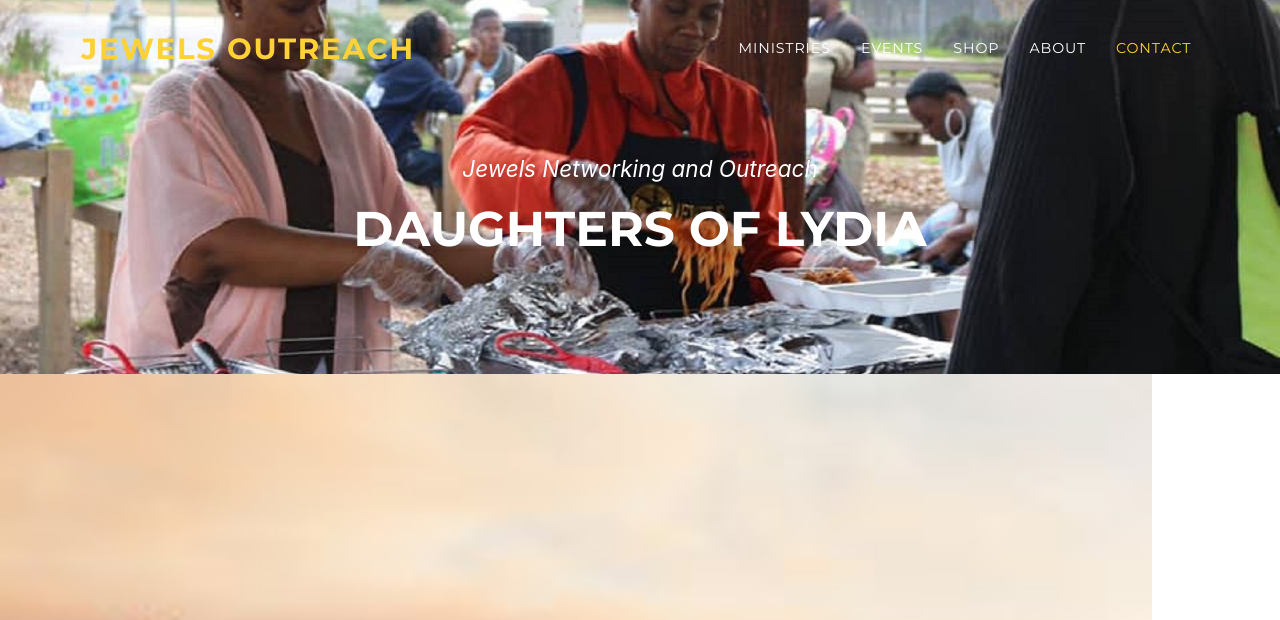
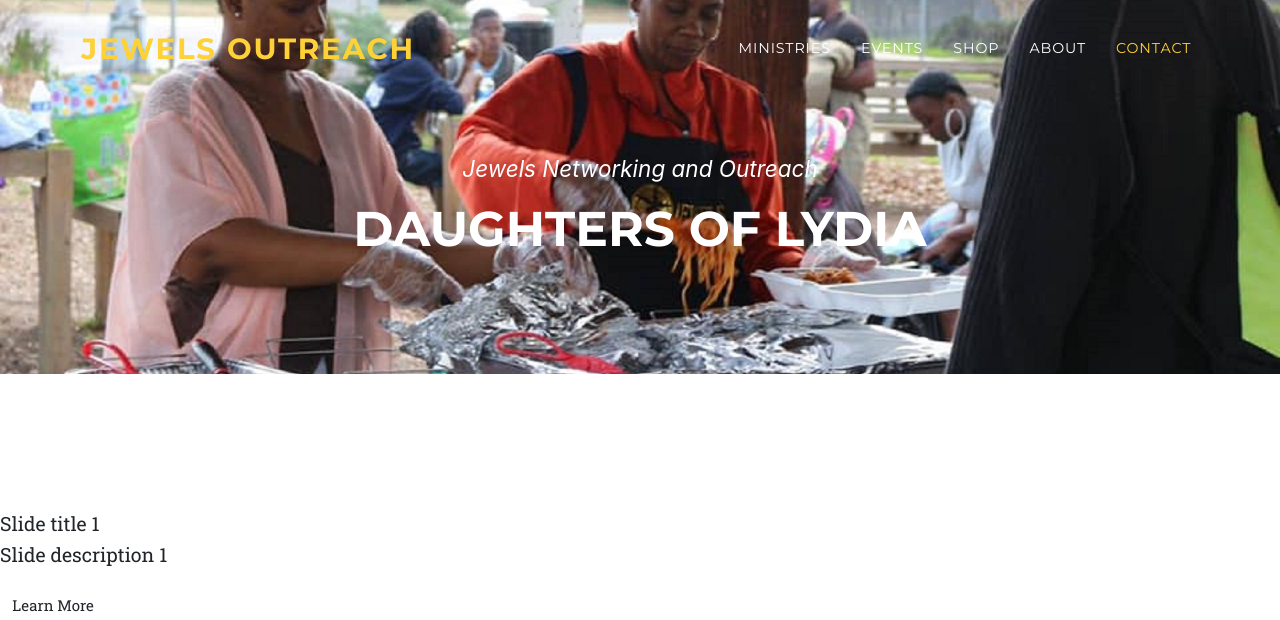
Before and after one commit to lamanaml/jewelsoutreach, a PHP site: page /lydia.php in a window 1280 px wide. Shown: the top 620 px of the page. Run offline with PHP 8.4, Linux system fonts and the light colour scheme; some libraries are stand-ins or nearby versions; some web fonts are replaced.

Commit message:
updated card divs

```diff
--- /dev/null
+++ b/js/slides.js
@@ -0,0 +1,220 @@
+var slideshowDuration = 4000;
+var slideshow=$('.main-content .slideshow');
+
+function slideshowSwitch(slideshow,index,auto){
+  if(slideshow.data('wait')) return;
+
+  var slides = slideshow.find('.slide');
+  var pages = slideshow.find('.pagination');
+  var activeSlide = slides.filter('.is-active');
+  var activeSlideImage = activeSlide.find('.image-container');
+  var newSlide = slides.eq(index);
+  var newSlideImage = newSlide.find('.image-container');
+  var newSlideContent = newSlide.find('.slide-content');
+  var newSlideElements=newSlide.find('.caption > *');
+  if(newSlide.is(activeSlide))return;
+
+  newSlide.addClass('is-new');
+  var timeout=slideshow.data('timeout');
+  clearTimeout(timeout);
+  slideshow.data('wait',true);
+  var transition=slideshow.attr('data-transition');
+  if(transition=='fade'){
+    newSlide.css({
+      display:'block',
+      zIndex:2
+    });
+    newSlideImage.css({
+      opacity:0
+    });
+
+    TweenMax.to(newSlideImage,1,{
+      alpha:1,
+      onComplete:function(){
+        newSlide.addClass('is-active').removeClass('is-new');
+        activeSlide.removeClass('is-active');
+        newSlide.css({display:'',zIndex:''});
+        newSlideImage.css({opacity:''});
+        slideshow.find('.pagination').trigger('check');
+        slideshow.data('wait',false);
+        if(auto){
+          timeout=setTimeout(function(){
+            slideshowNext(slideshow,false,true);
+          },slideshowDuration);
+          slideshow.data('timeout',timeout);}}});
+  } else {
+    if(newSlide.index()>activeSlide.index()){
+      var newSlideRight=0;
+      var newSlideLeft='auto';
+      var newSlideImageRight=-slideshow.width()/8;
+      var newSlideImageLeft='auto';
+      var newSlideImageToRight=0;
+      var newSlideImageToLeft='auto';
+      var newSlideContentLeft='auto';
+      var newSlideContentRight=0;
+      var activeSlideImageLeft=-slideshow.width()/4;
+    } else {
+      var newSlideRight='';
+      var newSlideLeft=0;
+      var newSlideImageRight='auto';
+      var newSlideImageLeft=-slideshow.width()/8;
+      var newSlideImageToRight='';
+      var newSlideImageToLeft=0;
+      var newSlideContentLeft=0;
+      var newSlideContentRight='auto';
+      var activeSlideImageLeft=slideshow.width()/4;
+    }
+
+    newSlide.css({
+      display:'block',
+      width:0,
+      right:newSlideRight,
+      left:newSlideLeft
+      ,zIndex:2
+    });
+
+    newSlideImage.css({
+      width:slideshow.width(),
+      right:newSlideImageRight,
+      left:newSlideImageLeft
+    });
+
+    newSlideContent.css({
+      width:slideshow.width(),
+      left:newSlideContentLeft,
+      right:newSlideContentRight
+    });
+
+    activeSlideImage.css({
+      left:0
+    });
+
+    TweenMax.set(newSlideElements,{y:20,force3D:true});
+    TweenMax.to(activeSlideImage,1,{
+      left:activeSlideImageLeft,
+      ease:Power3.easeInOut
+    });
+
+    TweenMax.to(newSlide,1,{
+      width:slideshow.width(),
+      ease:Power3.easeInOut
+    });
+
+    TweenMax.to(newSlideImage,1,{
+      right:newSlideImageToRight,
+      left:newSlideImageToLeft,
+      ease:Power3.easeInOut
+    });
+
+    TweenMax.staggerFromTo(newSlideElements,0.8,{alpha:0,y:60},{alpha:1,y:0,ease:Power3.easeOut,force3D:true,delay:0.6},0.1,function(){
+      newSlide.addClass('is-active').removeClass('is-new');
+      activeSlide.removeClass('is-active');
+      newSlide.css({
+        display:'',
+        width:'',
+        left:'',
+        zIndex:''
+      });
+
+      newSlideImage.css({
+        width:'',
+        right:'',
+        left:''
+      });
+
+      newSlideContent.css({
+        width:'',
+        left:''
+      });
+
+      newSlideElements.css({
+        opacity:'',
+        transform:''
+      });
+
+      activeSlideImage.css({
+        left:''
+      });
+
+      slideshow.find('.pagination').trigger('check');
+      slideshow.data('wait',false);
+      if(auto){
+        timeout=setTimeout(function(){
+          slideshowNext(slideshow,false,true);
+        },slideshowDuration);
+        slideshow.data('timeout',timeout);
+      }
+    });
+  }
+}
+
+function slideshowNext(slideshow,previous,auto){
+  var slides=slideshow.find('.slide');
+  var activeSlide=slides.filter('.is-active');
+  var newSlide=null;
+  if(previous){
+    newSlide=activeSlide.prev('.slide');
+    if(newSlide.length === 0) {
+      newSlide=slides.last();
+    }
+  } else {
+    newSlide=activeSlide.next('.slide');
+    if(newSlide.length==0)
+      newSlide=slides.filter('.slide').first();
+  }
+
+  slideshowSwitch(slideshow,newSlide.index(),auto);
+}
+
+function homeSlideshowParallax(){
+  var scrollTop=$(window).scrollTop();
+  if(scrollTop>windowHeight) return;
+  var inner=slideshow.find('.slideshow-inner');
+  var newHeight=windowHeight-(scrollTop/2);
+  var newTop=scrollTop*0.8;
+
+  inner.css({
+    transform:'translateY('+newTop+'px)',height:newHeight
+  });
+}
+
+$(document).ready(function() {
+ $('.slide').addClass('is-loaded');
+
+ $('.slideshow .arrows .arrow').on('click',function(){
+  slideshowNext($(this).closest('.slideshow'),$(this).hasClass('prev'));
+});
+
+ $('.slideshow .pagination .item').on('click',function(){
+  slideshowSwitch($(this).closest('.slideshow'),$(this).index());
+});
+
+ $('.slideshow .pagination').on('check',function(){
+  var slideshow=$(this).closest('.slideshow');
+  var pages=$(this).find('.item');
+  var index=slideshow.find('.slides .is-active').index();
+  pages.removeClass('is-active');
+  pages.eq(index).addClass('is-active');
+});
+
+/* Lazyloading
+$('.slideshow').each(function(){
+  var slideshow=$(this);
+  var images=slideshow.find('.image').not('.is-loaded');
+  images.on('loaded',function(){
+    var image=$(this);
+    var slide=image.closest('.slide');
+    slide.addClass('is-loaded');
+  });
+*/
+
+var timeout=setTimeout(function(){
+  slideshowNext(slideshow,false,true);
+},slideshowDuration);
+
+slideshow.data('timeout',timeout);
+});
+
+if($('.main-content .slideshow').length > 1) {
+  $(window).on('scroll',homeSlideshowParallax);
+}
--- a/lydia.php
+++ b/lydia.php
@@ -37,6 +37,7 @@
        <link rel="stylesheet" href="https://www.w3schools.com/w3css/4/w3.css">
         <link href="css/bootstrap.css" rel="stylesheet" />
         <link href="css/jewels.css" rel="stylesheet" />
+           <link href="css/slides.css" rel="stylesheet" />
 
          <!-- <link href="css/slide.css" rel="stylesheet" /> -->
     </head>
@@ -67,32 +68,108 @@
         </header>
         <!-- Services -->
 
-        <div id="carouselExampleIndicators" class="carousel slide" data-ride="carousel">
-  <ol class="carousel-indicators">
-    <li data-target="#carouselExampleIndicators" data-slide-to="0" class="active"></li>
-    <li data-target="#carouselExampleIndicators" data-slide-to="1"></li>
-    <li data-target="#carouselExampleIndicators" data-slide-to="2"></li>
-  </ol>
-  <div class="carousel-inner">
-    <div class="carousel-item active">
-      <img class="d-block w-100" src="assets/img/events/1.jpg" alt="First slide">
+<main class="main-content">
+  <section class="slideshow">
+    <div class="slideshow-inner">
+      <div class="slides">
+        <div class="slide is-active ">
+          <div class="slide-content">
+            <div class="caption">
+              <div class="title">Slide title 1</div>
+              <div class="text">
+                <p>Slide description 1</p>
+              </div>
+              <a href="#" class="btn">
+                <span class="btn-inner">Learn More</span>
+              </a>
+            </div>
+          </div>
+          <div class="image-container">
+            <img src="https://www.alixbdanthenay.fr/wp-content/uploads/2015/07/Indispensable-1.jpg" alt="" class="image" />
+          </div>
+        </div>
+        <div class="slide">
+          <div class="slide-content">
+            <div class="caption">
+              <div class="title">Slide title 2</div>
+              <div class="text">
+                <p>Slide description 2</p>
+              </div>
+              <a href="#" class="btn">
+                <span class="btn-inner">Learn More</span>
+              </a>
+            </div>
+          </div>
+          <div class="image-container">
+            <img src="https://www.alixbdanthenay.fr/wp-content/uploads/2015/07/Indispensable-4-1.jpg" alt="" class="image" />
+          </div>
+        </div>
+        <div class="slide">
+          <div class="slide-content">
+            <div class="caption">
+              <div class="title">Slide title 3</div>
+              <div class="text">
+                <p>Slide description 3</p>
+              </div>
+              <a href="#" class="btn">
+                <span class="btn-inner">Learn More</span>
+              </a>
+            </div>
+          </div>
+          <div class="image-container">
+            <img src="https://www.alixbdanthenay.fr/wp-content/uploads/2016/11/11.jpg" alt="" class="image" />
+          </div>
+        </div>
+        <div class="slide">
+          <div class="slide-content">
+            <div class="caption">
+              <div class="title">Slide title 4</div>
+              <div class="text">
+                <p>Slide description 4</p>
+              </div>
+              <a href="#" class="btn">
+                <span class="btn-inner">Learn More</span>
+              </a>
+            </div>
+          </div>
+          <div class="image-container">
+            <img src="https://www.alixbdanthenay.fr/wp-content/uploads/2016/11/20mars17-sans-typo.jpg" alt="" class="image" />
+          </div>
+        </div>
+      </div>
+      <div class="pagination">
+        <div class="item is-active">
+          <span class="icon">1</span>
+        </div>
+        <div class="item">
+          <span class="icon">2</span>
+        </div>
+        <div class="item">
+          <span class="icon">3</span>
+        </div>
+        <div class="item">
+          <span class="icon">4</span>
+        </div>
+      </div>
+      <div class="arrows">
+        <div class="arrow prev">
+          <span class="svg svg-arrow-left">
+            <svg version="1.1" id="svg4-Layer_1" xmlns="http://www.w3.org/2000/svg" xmlns:xlink="http://www.w3.org/1999/xlink" x="0px" y="0px" width="14px" height="26px" viewBox="0 0 14 26" enable-background="new 0 0 14 26" xml:space="preserve"> <path d="M13,26c-0.256,0-0.512-0.098-0.707-0.293l-12-12c-0.391-0.391-0.391-1.023,0-1.414l12-12c0.391-0.391,1.023-0.391,1.414,0s0.391,1.023,0,1.414L2.414,13l11.293,11.293c0.391,0.391,0.391,1.023,0,1.414C13.512,25.902,13.256,26,13,26z"/> </svg>
+            <span class="alt sr-only"></span>
+          </span>
+        </div>
+        <div class="arrow next">
+          <span class="svg svg-arrow-right">
+            <svg version="1.1" id="svg5-Layer_1" xmlns="http://www.w3.org/2000/svg" xmlns:xlink="http://www.w3.org/1999/xlink" x="0px" y="0px" width="14px" height="26px" viewBox="0 0 14 26" enable-background="new 0 0 14 26" xml:space="preserve"> <path d="M1,0c0.256,0,0.512,0.098,0.707,0.293l12,12c0.391,0.391,0.391,1.023,0,1.414l-12,12c-0.391,0.391-1.023,0.391-1.414,0s-0.391-1.023,0-1.414L11.586,13L0.293,1.707c-0.391-0.391-0.391-1.023,0-1.414C0.488,0.098,0.744,0,1,0z"/> </svg>
+            <span class="alt sr-only"></span>
+          </span>
+        </div>
+      </div>
     </div>
-    <div class="carousel-item">
-      <img class="d-block w-100" src="assets/img/events/2.jpg" alt="Second slide">
-    </div>
-    <div class="carousel-item">
-      <img class="d-block w-100" src="assets/img/events/3.jpg" alt="Third slide">
-    </div>
-  </div>
-  <a class="carousel-control-prev" href="#carouselExampleIndicators" role="button" data-slide="prev">
-    <span class="carousel-control-prev-icon" aria-hidden="true"></span>
-    <span class="sr-only">Previous</span>
-  </a>
-  <a class="carousel-control-next" href="#carouselExampleIndicators" role="button" data-slide="next">
-    <span class="carousel-control-next-icon" aria-hidden="true"></span>
-    <span class="sr-only">Next</span>
-  </a>
-</div>
+  </section>
+</main>
+
+
 
   <div class="container" >
        <h2 class="my-3">Daughters of Lydia</h2>
@@ -121,6 +198,7 @@
         <script src="assets/mail/contact_me.js"></script>
         <!-- Core theme JS-->
         <script src="js/scripts.js"></script>
+        <script src="js/slides.js"></script>
 
     </body>
 </html>
```
Also changed, not shown: css/slide.css (added, +229 -0 lines).
